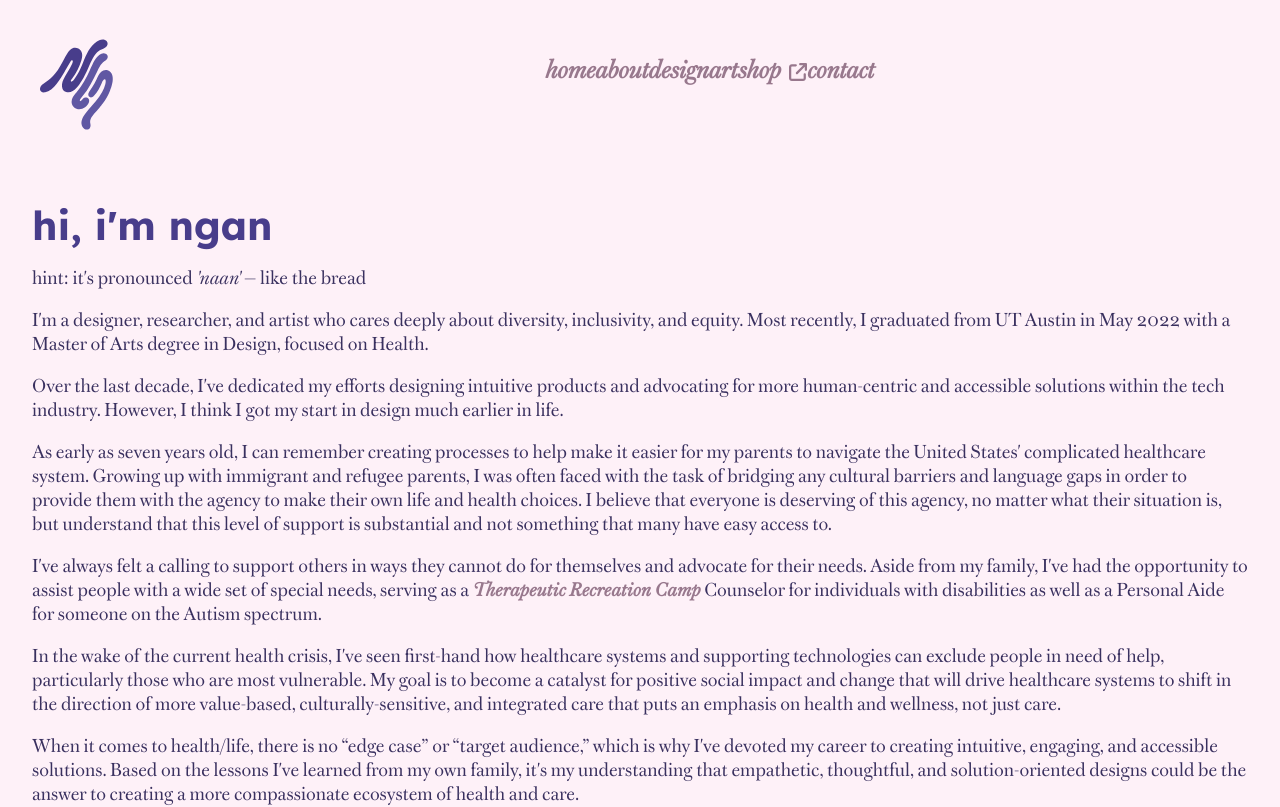
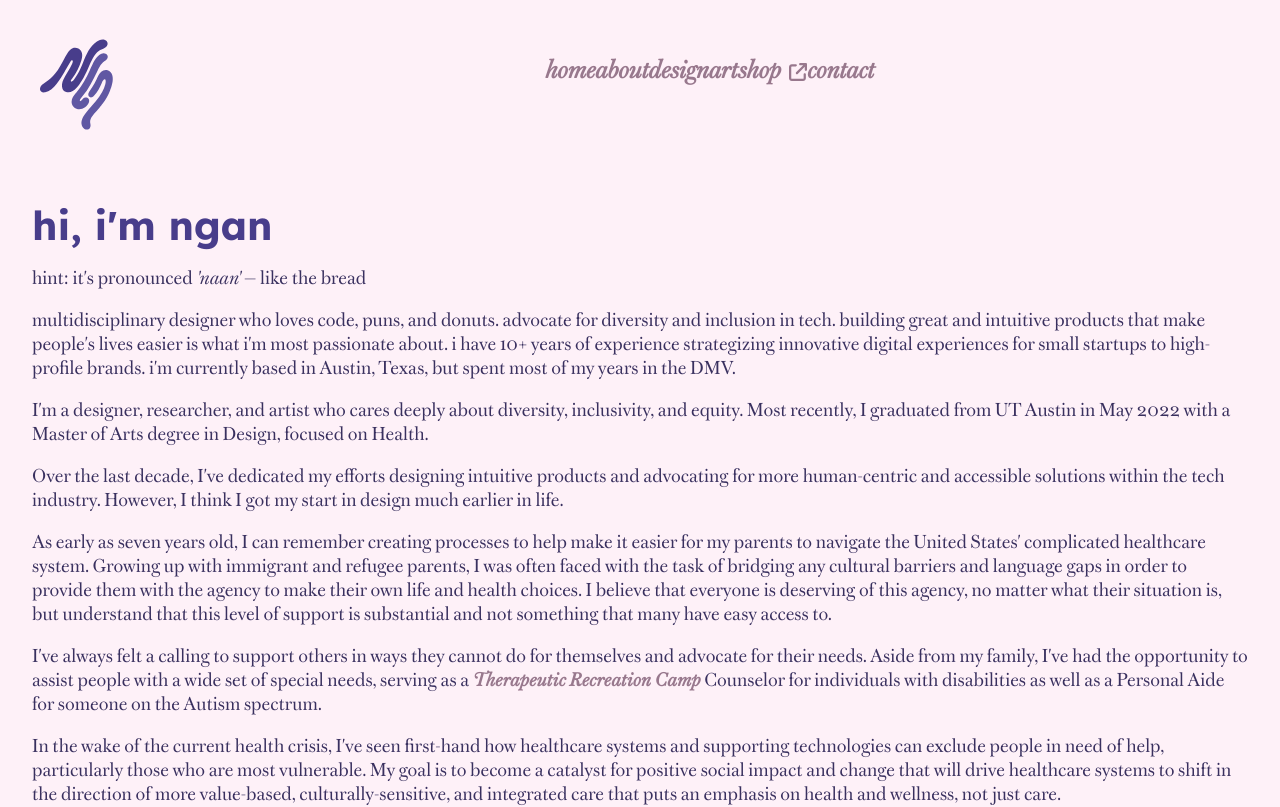
Before and after one commit to itsngansense/ngansequitur, a Next.js app: page /about in a window 1280 px wide. Shown: the top 807 px of the page. Built offline with nearby package versions, Linux system fonts and the light colour scheme; a web font is replaced by a local one.

Commit message:
added about me text

```diff
--- a/src/app/about/page.tsx
+++ b/src/app/about/page.tsx
@@ -6,6 +6,7 @@ export default function About() {
       <section>
         <h1>hi, i&apos;m ngan</h1>
         <p>hint: it&apos;s pronounced <em>&apos;naan&apos;</em> — like the bread</p>
+        <p>multidisciplinary designer who loves code, puns, and donuts. advocate for diversity and inclusion in tech. building great and intuitive products that make people&apos;s lives easier is what i&apos;m most passionate about. i have 10+ years of experience strategizing innovative digital experiences for small startups to high-profile brands. i&apos;m currently based in Austin, Texas, but spent most of my years in the DMV.</p>
         <p>I&apos;m a designer, researcher, and artist who cares deeply about diversity, inclusivity, and equity. Most recently, I graduated from UT Austin in May 2022 with a Master of Arts degree in Design, focused on Health.</p>
         <p>Over the last decade, I&apos;ve dedicated my efforts designing intuitive products and advocating for more human-centric and accessible solutions within the tech industry. However, I think I got my start in design much earlier in life.</p>
         <p>As early as seven years old, I can remember creating processes to help make it easier for my parents to navigate the United States&apos; complicated healthcare system. Growing up with immigrant and refugee parents, I was often faced with the task of bridging any cultural barriers and language gaps in order to provide them with the agency to make their own life and health choices. I believe that everyone is deserving of this agency, no matter what their situation is, but understand that this level of support is substantial and not something that many have easy access to.</p>
```
